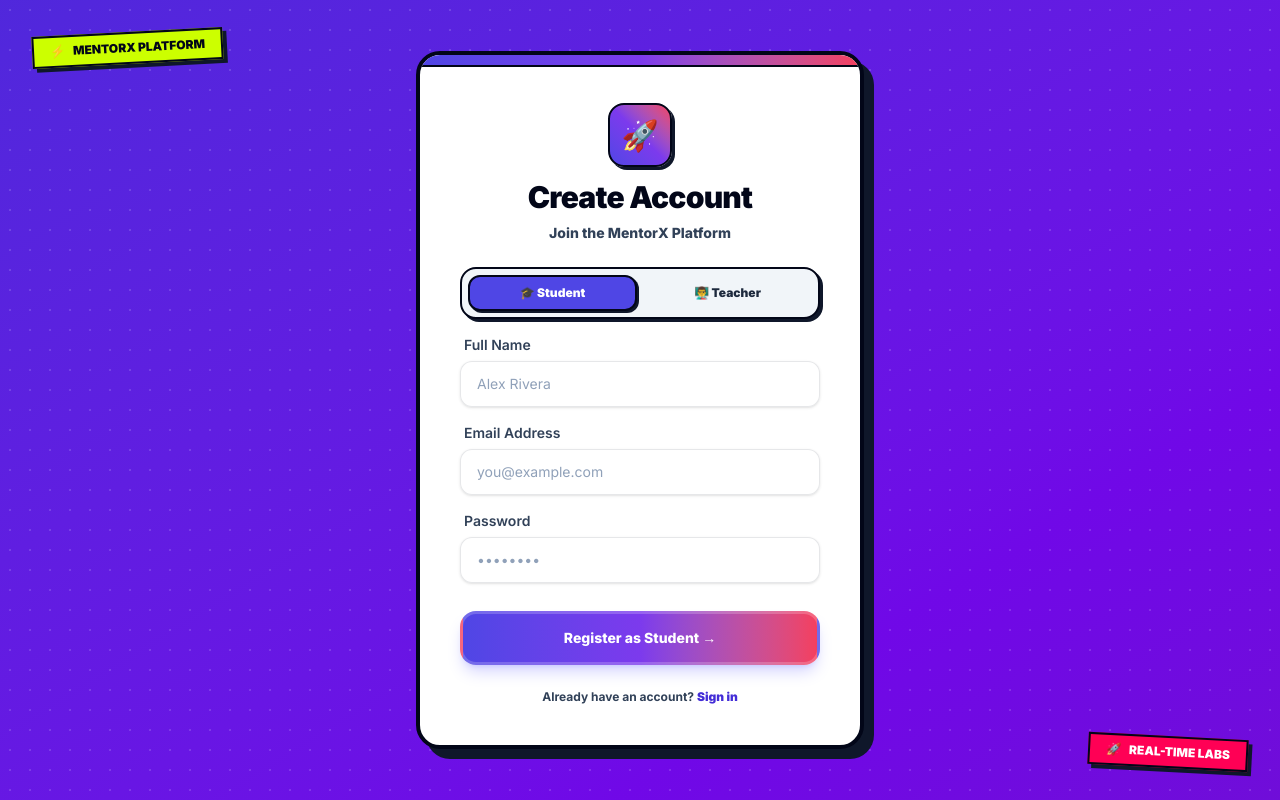
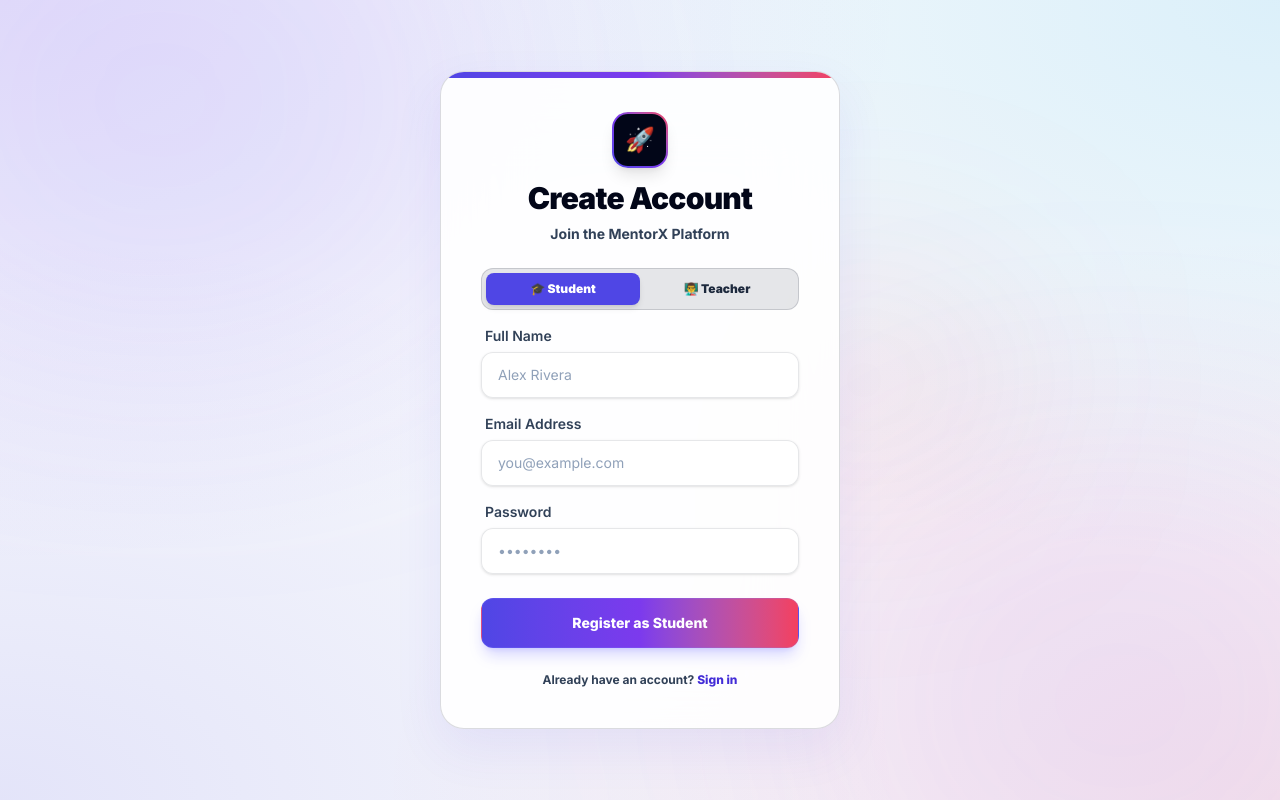
Before and after one commit to YSKKAM/MentorX, a Next.js app in the folder apps/web/: page /register in a window 1280 px wide. Built offline with nearby package versions, Linux system fonts and the light colour scheme.

Commit message:
revert(auth): revert login and signup pages to previous styling

```diff
--- a/apps/web/src/app/(auth)/layout.tsx
+++ b/apps/web/src/app/(auth)/layout.tsx
@@ -4,20 +4,13 @@ export default function AuthLayout({
   children: React.ReactNode;
 }) {
   return (
-    <div className="min-h-screen flex flex-col items-center justify-center relative overflow-hidden bg-gradient-to-br from-indigo-700 via-violet-700 to-purple-800 animate-bold-gradient p-4">
-      {/* Neo Decorative Grid Background */}
-      <div className="absolute inset-0 opacity-15 bg-[radial-gradient(#fff_1px,transparent_1px)] [background-size:20px_20px] pointer-events-none" />
+    <div className="min-h-screen flex flex-col items-center justify-center relative overflow-hidden light-mesh-bg transition-colors duration-300">
+      {/* Lumina Background Ambient Blobs */}
+      <div className="absolute top-[-10%] left-[-10%] w-[45%] h-[45%] bg-indigo-500/15 dark:bg-blue-600/30 rounded-full blur-[140px] mix-blend-multiply dark:mix-blend-screen animate-pulse-glow" />
+      <div className="absolute bottom-[-10%] right-[-10%] w-[45%] h-[45%] bg-violet-500/15 dark:bg-purple-600/30 rounded-full blur-[140px] mix-blend-multiply dark:mix-blend-screen" style={{ animationDelay: '1s' }} />
+      <div className="absolute top-[35%] left-[55%] w-[25%] h-[25%] bg-rose-500/10 dark:bg-emerald-600/20 rounded-full blur-[110px] mix-blend-multiply dark:mix-blend-screen" />
 
-      {/* Decorative Neo Stickers in Background */}
-      <div className="absolute top-8 left-8 hidden md:flex items-center gap-2 px-4 py-1.5 bg-[#CCFF00] text-slate-950 font-black text-xs border-2 border-slate-950 shadow-[4px_4px_0px_0px_#0f172a] rotate-[-3deg]">
-        <span>⚡</span> MENTORX PLATFORM
-      </div>
-
-      <div className="absolute bottom-8 right-8 hidden md:flex items-center gap-2 px-4 py-1.5 bg-[#FF0055] text-white font-black text-xs border-2 border-slate-950 shadow-[4px_4px_0px_0px_#0f172a] rotate-[3deg]">
-        <span>🚀</span> REAL-TIME LABS
-      </div>
-
-      <div className="w-full max-w-md z-10 animate-fade-in">
+      <div className="w-full max-w-md px-6 py-12 z-10 animate-fade-in">
         {children}
       </div>
     </div>
--- a/apps/web/src/app/(auth)/login/page.tsx
+++ b/apps/web/src/app/(auth)/login/page.tsx
@@ -4,7 +4,7 @@ import { useState } from "react";
 import Link from "next/link";
 import { useAuth } from "../../../hooks/useAuth";
 import Input from "../../../components/ui/Input";
-import MagneticButton from "../../../components/ui/MagneticButton";
+import Button from "../../../components/ui/Button";
 
 export default function LoginPage() {
   const { login, loading } = useAuth();
@@ -29,27 +29,28 @@ export default function LoginPage() {
   };
 
   return (
-    <div className="bg-white dark:bg-[#141422] rounded-3xl p-8 sm:p-10 border-4 border-slate-950 dark:border-white shadow-[10px_10px_0px_0px_#0f172a] dark:shadow-[10px_10px_0px_0px_#818cf8] relative overflow-hidden transition-all">
-      {/* Top Neo Accent Strip */}
-      <div className="absolute top-0 left-0 right-0 h-3 bg-gradient-to-r from-indigo-600 via-violet-600 to-rose-500 border-b-2 border-slate-950" />
+    <div className="glass-card-light dark:glass-card rounded-3xl p-8 sm:p-10 shadow-2xl border border-slate-900/10 dark:border-white/10 animate-slide-up relative overflow-hidden">
+      <div className="absolute top-0 left-0 right-0 h-1.5 bg-gradient-to-r from-indigo-600 via-violet-600 to-rose-500" />
 
-      <div className="text-center mb-8 space-y-2 pt-2">
-        <div className="mx-auto w-16 h-16 rounded-2xl bg-gradient-to-tr from-indigo-600 via-violet-600 to-rose-500 border-2 border-slate-950 shadow-[3px_3px_0px_0px_#0f172a] flex items-center justify-center mb-4 text-white text-3xl">
-          🎓
+      <div className="text-center mb-8 space-y-2">
+        <div className="mx-auto w-14 h-14 rounded-2xl bg-gradient-to-tr from-indigo-600 via-violet-600 to-rose-500 p-0.5 shadow-lg flex items-center justify-center mb-4">
+          <div className="w-full h-full bg-slate-950 rounded-[14px] flex items-center justify-center text-2xl">
+            🎓
+          </div>
         </div>
 
-        <h2 className="text-3xl font-black text-slate-950 dark:text-white tracking-tight">
+        <h2 className="text-2xl sm:text-3xl font-black text-slate-950 dark:text-white tracking-tight">
           Welcome Back
         </h2>
-        <p className="text-slate-700 dark:text-gray-300 text-xs sm:text-sm font-extrabold">
+        <p className="text-slate-700 dark:text-gray-400 text-xs sm:text-sm font-bold">
           Sign in to access your MentorX Platform
         </p>
       </div>
 
       <form onSubmit={handleSubmit} className="space-y-5">
         {error && (
-          <div className="p-3.5 bg-red-500/15 border-2 border-slate-950 rounded-xl text-red-700 dark:text-red-300 text-xs font-black shadow-[2px_2px_0px_0px_#0f172a]">
-            ⚠️ {error}
+          <div className="p-3.5 bg-red-500/10 border border-red-500/30 rounded-xl text-red-700 dark:text-red-400 text-xs font-bold">
+            {error}
           </div>
         )}
 
@@ -71,18 +72,18 @@ export default function LoginPage() {
           required
         />
 
-        <MagneticButton
+        <Button
           type="submit"
-          className="w-full mt-3 py-3.5 text-sm font-black rounded-2xl bg-gradient-to-r from-indigo-600 via-violet-600 to-purple-600 hover:from-indigo-500 hover:to-purple-500 text-white border-3 border-slate-950 shadow-[4px_4px_0px_0px_#0f172a] active:translate-x-[2px] active:translate-y-[2px] active:shadow-[2px_2px_0px_0px_#0f172a]"
-          disabled={loading}
+          className="w-full mt-2 py-3.5 text-sm font-extrabold rounded-xl bg-gradient-to-r from-indigo-600 via-violet-600 to-rose-500 hover:from-indigo-700 hover:to-rose-600 text-white shadow-lg shadow-indigo-500/25 transition-all"
+          isLoading={loading}
         >
-          {loading ? "Signing in..." : "Sign In to MentorX →"}
-        </MagneticButton>
+          Sign In to MentorX
+        </Button>
       </form>
 
-      <div className="mt-8 text-center text-xs font-bold text-slate-700 dark:text-gray-300">
+      <div className="mt-8 text-center text-xs font-bold text-slate-700 dark:text-gray-400">
         Don't have an account yet?{" "}
-        <Link href="/register" className="text-indigo-700 dark:text-indigo-400 hover:underline font-black">
+        <Link href="/register" className="text-indigo-700 dark:text-blue-400 hover:underline font-extrabold">
           Create account now
         </Link>
       </div>
--- a/apps/web/src/app/(auth)/register/page.tsx
+++ b/apps/web/src/app/(auth)/register/page.tsx
@@ -4,7 +4,7 @@ import { useState } from "react";
 import Link from "next/link";
 import { useAuth } from "../../../hooks/useAuth";
 import Input from "../../../components/ui/Input";
-import MagneticButton from "../../../components/ui/MagneticButton";
+import Button from "../../../components/ui/Button";
 import { UserRole } from "../../../types";
 
 export default function RegisterPage() {
@@ -32,39 +32,40 @@ export default function RegisterPage() {
   };
 
   return (
-    <div className="bg-white dark:bg-[#141422] rounded-3xl p-8 sm:p-10 border-4 border-slate-950 dark:border-white shadow-[10px_10px_0px_0px_#0f172a] dark:shadow-[10px_10px_0px_0px_#818cf8] relative overflow-hidden transition-all">
-      {/* Top Neo Accent Strip */}
-      <div className="absolute top-0 left-0 right-0 h-3 bg-gradient-to-r from-indigo-600 via-violet-600 to-rose-500 border-b-2 border-slate-950" />
+    <div className="glass-card-light dark:glass-card rounded-3xl p-8 sm:p-10 shadow-2xl border border-slate-900/10 dark:border-white/10 animate-slide-up relative overflow-hidden">
+      <div className="absolute top-0 left-0 right-0 h-1.5 bg-gradient-to-r from-indigo-600 via-violet-600 to-rose-500" />
 
-      <div className="text-center mb-6 space-y-2 pt-2">
-        <div className="mx-auto w-16 h-16 rounded-2xl bg-gradient-to-tr from-indigo-600 via-violet-600 to-rose-500 border-2 border-slate-950 shadow-[3px_3px_0px_0px_#0f172a] flex items-center justify-center mb-3 text-white text-3xl">
-          🚀
+      <div className="text-center mb-6 space-y-2">
+        <div className="mx-auto w-14 h-14 rounded-2xl bg-gradient-to-tr from-indigo-600 via-violet-600 to-rose-500 p-0.5 shadow-lg flex items-center justify-center mb-3">
+          <div className="w-full h-full bg-slate-950 rounded-[14px] flex items-center justify-center text-2xl">
+            🚀
+          </div>
         </div>
 
-        <h2 className="text-3xl font-black text-slate-950 dark:text-white tracking-tight">
+        <h2 className="text-2xl sm:text-3xl font-black text-slate-950 dark:text-white tracking-tight">
           Create Account
         </h2>
-        <p className="text-slate-700 dark:text-gray-300 text-xs sm:text-sm font-extrabold">
+        <p className="text-slate-700 dark:text-gray-400 text-xs sm:text-sm font-bold">
           Join the MentorX Platform
         </p>
       </div>
 
       <form onSubmit={handleSubmit} className="space-y-4">
         {error && (
-          <div className="p-3.5 bg-red-500/15 border-2 border-slate-950 rounded-xl text-red-700 dark:text-red-300 text-xs font-black shadow-[2px_2px_0px_0px_#0f172a]">
-            ⚠️ {error}
+          <div className="p-3.5 bg-red-500/10 border border-red-500/30 rounded-xl text-red-700 dark:text-red-400 text-xs font-bold">
+            {error}
           </div>
         )}
 
-        {/* Role Selector Neo Pills */}
-        <div className="flex bg-slate-100 dark:bg-white/10 p-1.5 rounded-2xl border-2 border-slate-950 dark:border-white shadow-[3px_3px_0px_0px_#0f172a] mb-4 gap-1.5">
+        {/* Role Selector Pill */}
+        <div className="flex bg-slate-900/10 dark:bg-white/5 p-1 rounded-xl border border-slate-900/15 dark:border-white/10 mb-4">
           <button
             type="button"
             onClick={() => setRole("student")}
-            className={`flex-1 py-2 text-xs font-black rounded-xl border-2 transition-all ${
+            className={`flex-1 py-2 text-xs font-black rounded-lg transition-all ${
               role === "student"
-                ? "bg-indigo-600 text-white border-slate-950 shadow-[2px_2px_0px_0px_#0f172a]"
-                : "bg-transparent border-transparent text-slate-800 dark:text-gray-300 hover:text-slate-950"
+                ? "bg-indigo-600 text-white shadow-md"
+                : "text-slate-800 dark:text-gray-400 hover:text-slate-950 dark:hover:text-white"
             }`}
           >
             🎓 Student
@@ -72,10 +73,10 @@ export default function RegisterPage() {
           <button
             type="button"
             onClick={() => setRole("teacher")}
-            className={`flex-1 py-2 text-xs font-black rounded-xl border-2 transition-all ${
+            className={`flex-1 py-2 text-xs font-black rounded-lg transition-all ${
               role === "teacher"
-                ? "bg-violet-600 text-white border-slate-950 shadow-[2px_2px_0px_0px_#0f172a]"
-                : "bg-transparent border-transparent text-slate-800 dark:text-gray-300 hover:text-slate-950"
+                ? "bg-violet-600 text-white shadow-md"
+                : "text-slate-800 dark:text-gray-400 hover:text-slate-950 dark:hover:text-white"
             }`}
           >
             👨‍🏫 Teacher
@@ -109,18 +110,18 @@ export default function RegisterPage() {
           required
         />
 
-        <MagneticButton
+        <Button
           type="submit"
-          className="w-full mt-3 py-3.5 text-sm font-black rounded-2xl bg-gradient-to-r from-indigo-600 via-violet-600 to-purple-600 hover:from-indigo-500 hover:to-purple-500 text-white border-3 border-slate-950 shadow-[4px_4px_0px_0px_#0f172a] active:translate-x-[2px] active:translate-y-[2px] active:shadow-[2px_2px_0px_0px_#0f172a]"
-          disabled={loading}
+          className="w-full mt-2 py-3.5 text-sm font-extrabold rounded-xl bg-gradient-to-r from-indigo-600 via-violet-600 to-rose-500 hover:from-indigo-700 hover:to-rose-600 text-white shadow-lg shadow-indigo-500/25 transition-all"
+          isLoading={loading}
         >
-          {loading ? "Registering..." : `Register as ${role === "teacher" ? "Teacher" : "Student"} →`}
-        </MagneticButton>
+          Register as {role === "teacher" ? "Teacher" : "Student"}
+        </Button>
       </form>
 
-      <div className="mt-6 text-center text-xs font-bold text-slate-700 dark:text-gray-300">
+      <div className="mt-6 text-center text-xs font-bold text-slate-700 dark:text-gray-400">
         Already have an account?{" "}
-        <Link href="/login" className="text-indigo-700 dark:text-indigo-400 hover:underline font-black">
+        <Link href="/register" className="text-indigo-700 dark:text-blue-400 hover:underline font-extrabold">
           Sign in
         </Link>
       </div>
```
